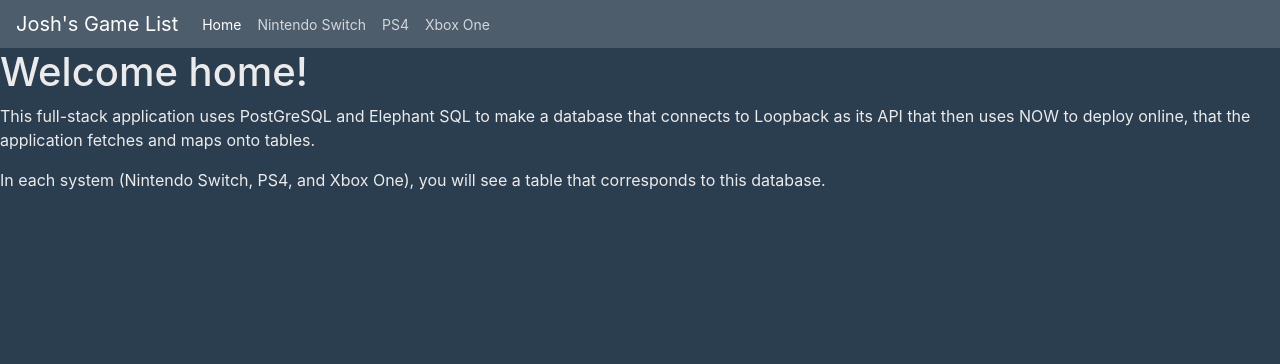
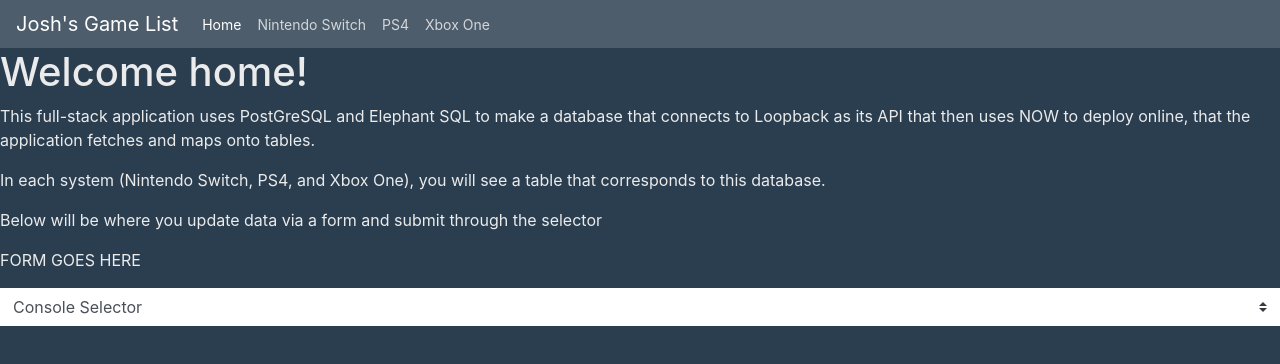
Before and after one commit to goodgoshjosh/personal_project_frontend, a React (Create React App) app: page / in a window 1280 px wide. Shown: the top 364 px of the page. Built offline with nearby package versions, Linux system fonts and the light colour scheme.

Commit message:
Added a drop down menu for eventual form

```diff
--- a/src/components/Home.js
+++ b/src/components/Home.js
@@ -8,6 +8,21 @@ class Home extends Component {
             <h1>Welcome home!</h1>
             <p> This full-stack application uses PostGreSQL and Elephant SQL to make a database that connects to Loopback as its API that then uses NOW to deploy online, that the application fetches and maps onto tables.</p>
             <p>In each system (Nintendo Switch, PS4, and Xbox One), you will see a table that corresponds to this database.</p>
+
+
+        <p>Below will be where you update data via a form and submit through the selector</p>
+
+        <p>FORM GOES HERE</p>
+
+            <div class="form-group">
+                <select class="custom-select">
+                    <option selected="">Console Selector</option>
+                    <option value="1">Nintendo Switch</option>
+                    <option value="2">PS4</option>
+                    <option value="3">Xbox One</option>
+                </select>
+             </div>
+
         </div>
         )
     }
```
